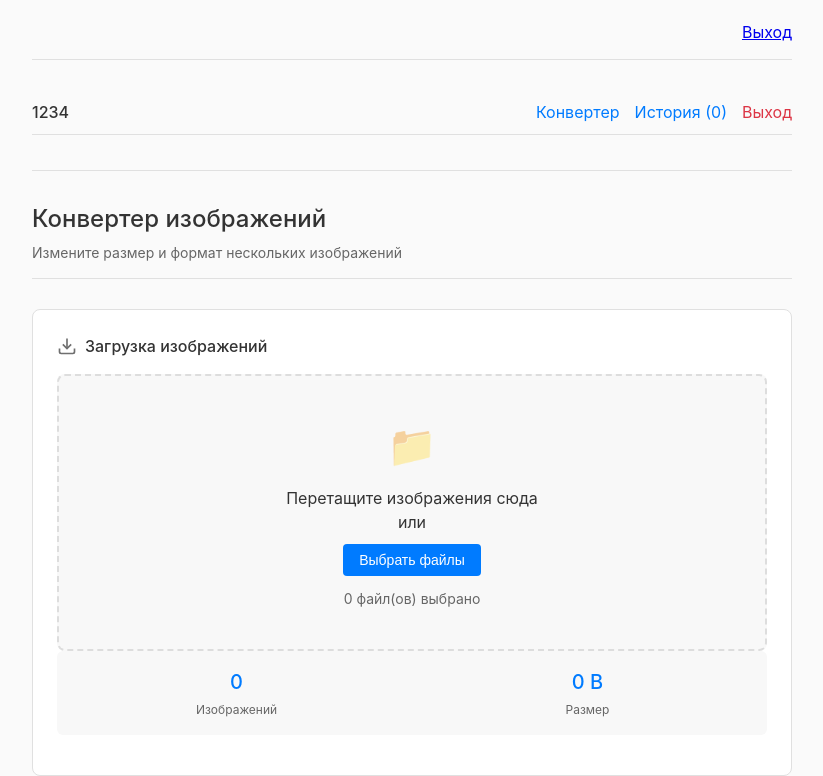
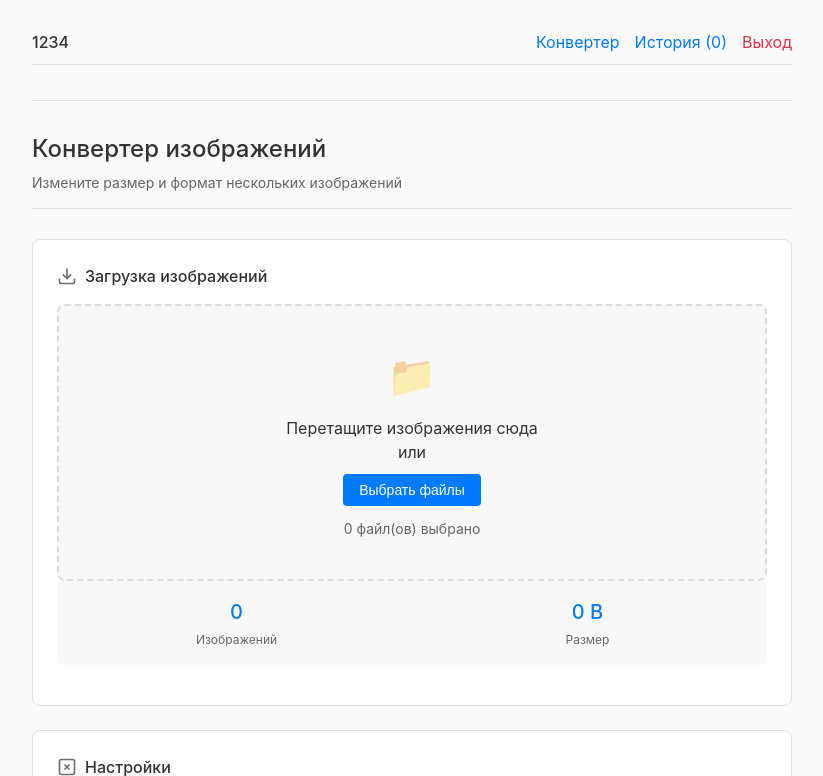
Before and after one commit to ddhodfmfghm/kkkk, a Flask app: page / in a window 1280 px wide. Shown: the top 776 px of the page, without its empty margins (228-1051 px from the left). Run offline with Flask 3, Linux system fonts and the light colour scheme; a user stored in the database is signed in; data comes from the database, SQL or seed files in the repository.

Commit message:
Add files via upload

```diff
--- a/kkkk/templates/index.html
+++ b/kkkk/templates/index.html
@@ -290,11 +290,7 @@
 </head>
 <body>
 
-    <header>
-        <div style="text-align: right">
-        <a href="{{ url_for('logout') }}">Выход</a>
-        </div>
-    </header>
+
     <header>
     <div style="display: flex; justify-content: space-between; align-items: center; padding: 10px 0; border-bottom: 1px solid #e0e0e0; margin-bottom: 20px;">
         <div style="font-weight: 500;">{{ session.username }}</div>
```
